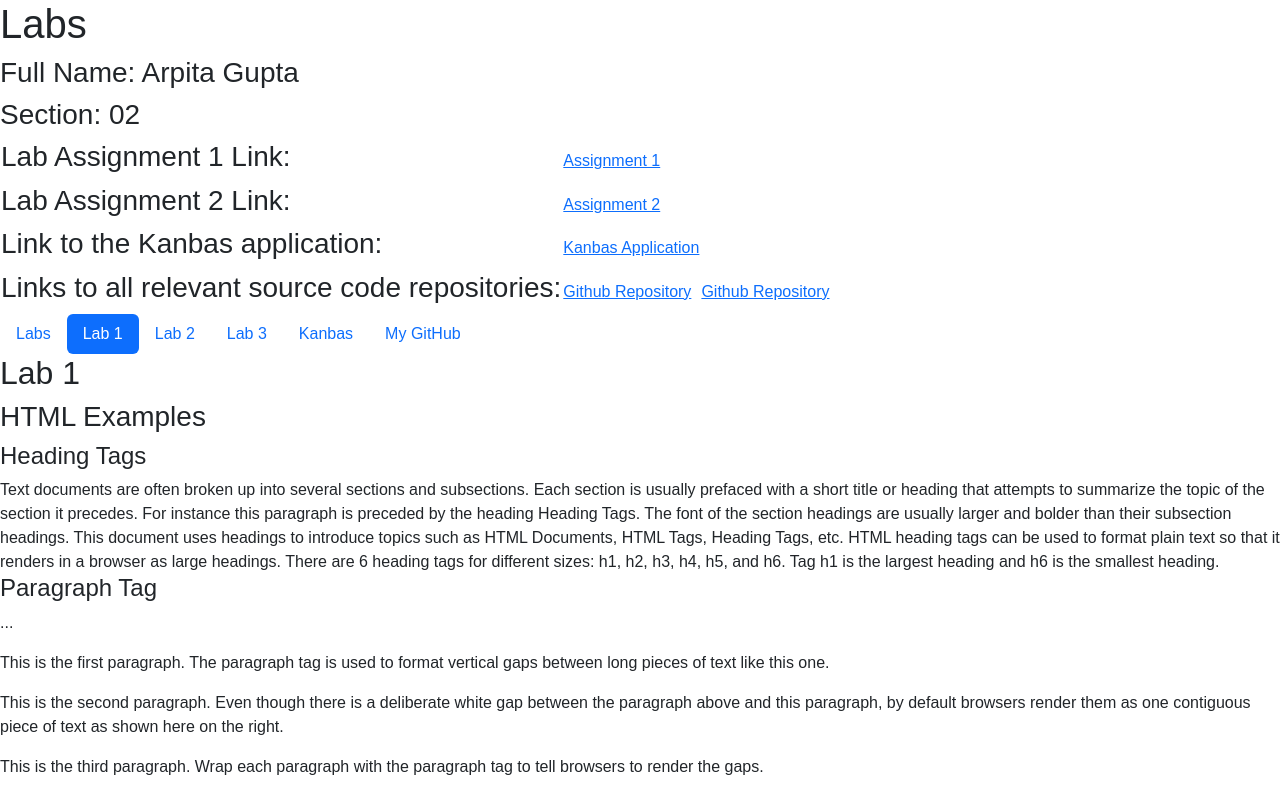
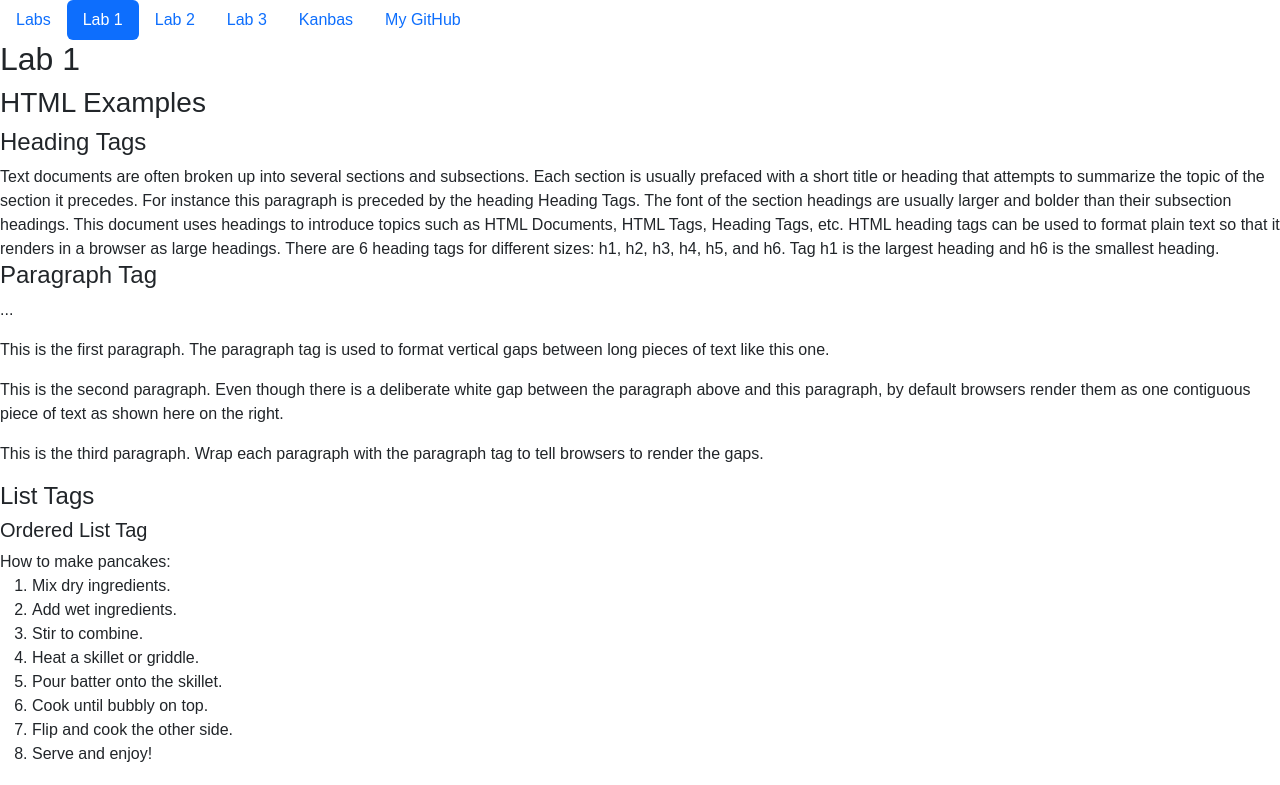
Before and after one commit to Arpita-Gupta1902/kanbas-react-web-app, a React (Create React App) app: page /#/Labs/Lab1 in a window 1280 px wide. Shown: the top 785 px of the page. Built offline with nearby package versions, Linux system fonts and the light colour scheme.

Commit message:
fix: adding github and kanbas links

```diff
--- a/src/Kanbas/Account/Signin.tsx
+++ b/src/Kanbas/Account/Signin.tsx
@@ -18,13 +18,15 @@ export default function Signin() {
       <h3>Assignment 2 Link:</h3>
       <a id="wd-assng-link" href="https://northeastern.instructure.com/courses/192548/assignments/2423280">Assignment 2</a>
       <h3>Assignment 3 Link:</h3>
-      <a id="wd-assng-link" href="https://northeastern.instructure.com/courses/192548/assignments/2423281">Assignment 2</a>
+      <a id="wd-assng-link" href="https://northeastern.instructure.com/courses/192548/assignments/2423281">Assignment 3</a>
       <h3>Link to the Kanbas application</h3>
-      <a id="wd-kanbas-link" href="https://tiny-parfait-8c76c2.netlify.app/#/Kanbas/Account/Signin">Kanbas Application</a>
+      <a id="wd-kanbas-link" href="https://thunderous-beijinho-ba45e5.netlify.app/#/Kanbas/Account/Signin">Kanbas Application</a>
       <h3>Links to all relevant source code repositories</h3>
       <a id="wd-github" href="https://github.com/Arpita-Gupta1902/kanbas-react-web-app">Github Repository</a>
       <br/>
       <a id="wd-github" href="https://github.com/Arpita-Gupta1902/kanbas-react-web-app/tree/a2">Github Repository a2 branch</a>
+      <br/>
+      <a id="wd-github" href="https://github.com/Arpita-Gupta1902/kanbas-react-web-app/tree/a3">Github Repository a3 branch</a>
       </div>
       </div>
     </div>
--- a/src/Labs/index.tsx
+++ b/src/Labs/index.tsx
@@ -6,28 +6,6 @@ import Lab3 from "./Lab3";
 export default function Labs() {
   return (
     <div id="wd-labs">
-      <h1>Labs</h1>
-      <h3>Full Name: Arpita Gupta</h3>
-      <h3>Section: 02</h3>
-      <table>
-      <tr>
-        <td><h3>Lab Assignment 1 Link:</h3></td>
-        <td><a id="wd-assng-link" href="https://northeastern.instructure.com/courses/192548/assignments/2423279">Assignment 1</a></td>
-      </tr>
-      <tr>
-        <td><h3>Lab Assignment 2 Link:</h3></td>
-        <td><a id="wd-assng-link" href="https://northeastern.instructure.com/courses/192548/assignments/2423280">Assignment 2</a></td>
-      </tr>
-      <tr>
-        <td><h3>Link to the Kanbas application:</h3></td>
-        <td><a id="wd-kanbas-link" href="https://tiny-parfait-8c76c2.netlify.app/#/Kanbas/Account/Signin">Kanbas Application</a></td>
-      </tr>
-      <tr>
-        <td><h3>Links to all relevant source code repositories:</h3></td>
-        <td><a id="wd-github" href="https://github.com/Arpita-Gupta1902/kanbas-react-web-app">Github Repository</a></td>
-        <td><a id="wd-github" href="https://github.com/Arpita-Gupta1902/kanbas-react-web-app/tree/a2">Github Repository</a></td>
-      </tr>
-    </table>
       <TOC />
       <Routes>
         <Route path="/" element={<Navigate to="Lab1" />} />
```
